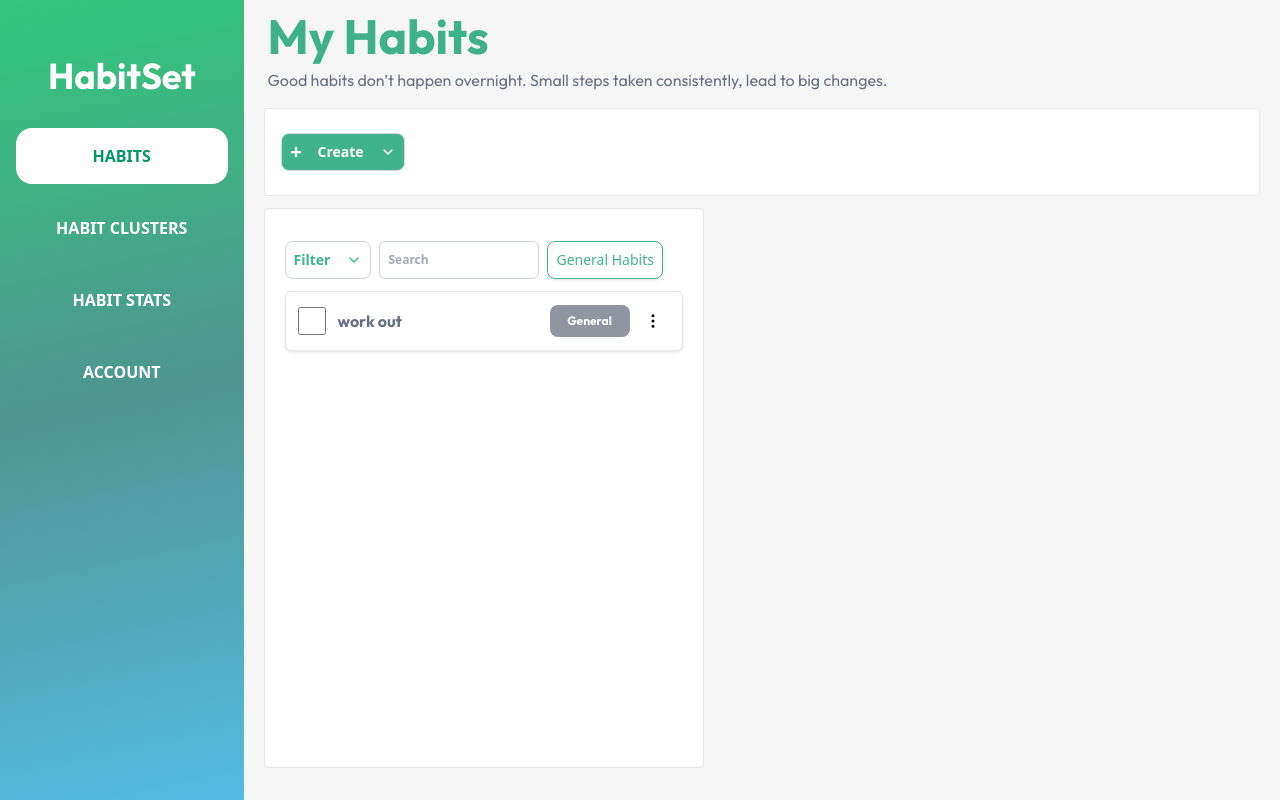
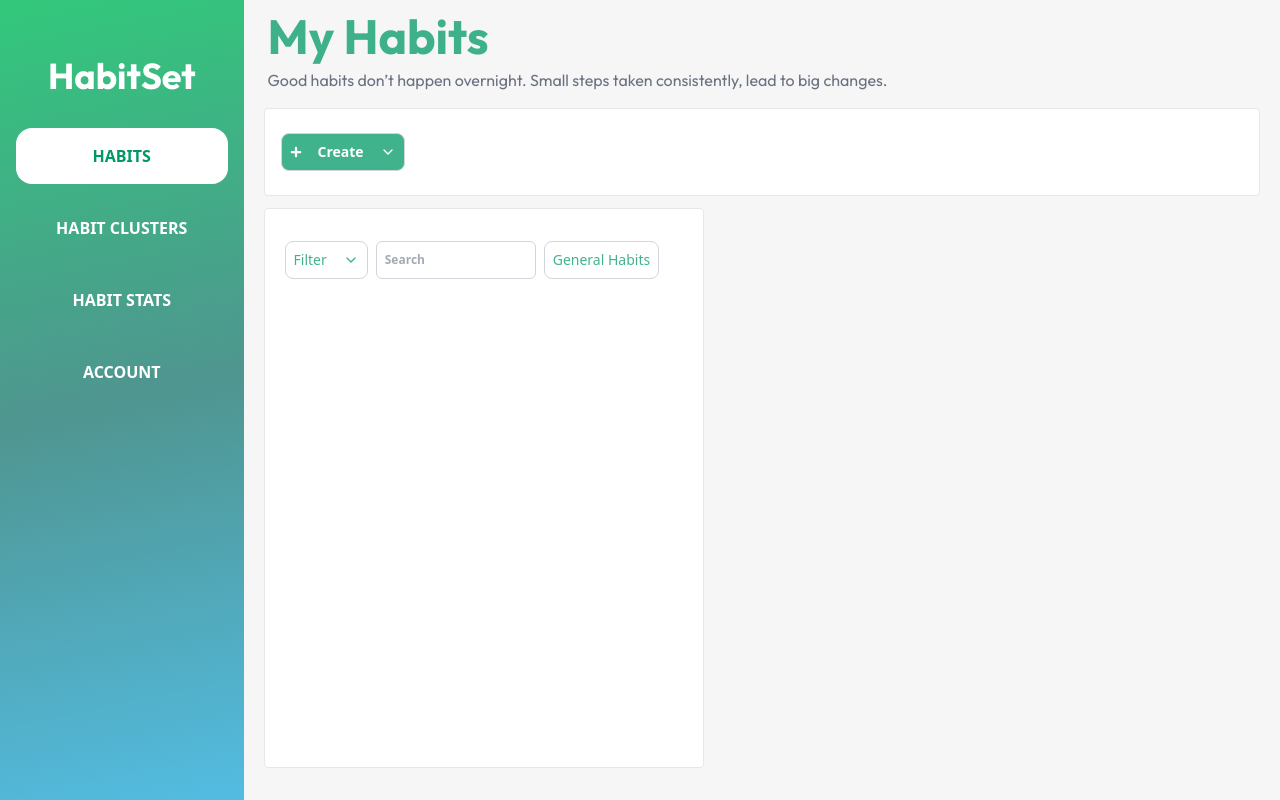
Before and after one commit to ramtin-matin/Habit-Tracker, a React (Vite) app in the folder frontend/: page /Habits in a window 1280 px wide. Built offline with nearby package versions, Linux system fonts and the light colour scheme.

Commit message:
save habits/clusters to local storage

```diff
--- a/frontend/src/components/pages/HabitContext.jsx
+++ b/frontend/src/components/pages/HabitContext.jsx
@@ -1,4 +1,4 @@
-import { createContext, useContext, useState } from "react";
+import { createContext, useContext, useState, useEffect } from "react";
 
 const HabitContext = createContext();
 
@@ -23,95 +23,35 @@ export const HabitProvider = ({ children }) => {
 
   const defaultColor = clusterColors[0].hex;
 
-  const [clusters, setClusters] = useState([
-    {
-      id: crypto.randomUUID(),
-      name: "General",
-      color: defaultColor,
-    },
-    {
-      id: crypto.randomUUID(),
-      name: "Health",
-      color: clusterColors[1].hex,
-    },
-    {
-      id: crypto.randomUUID(),
-      name: "Exercise",
-      color: clusterColors[2].hex,
-    },
-    {
-      id: crypto.randomUUID(),
-      name: "Morning",
-      color: clusterColors[3].hex,
-    },
-    {
-      id: crypto.randomUUID(),
-      name: "Afternoon",
-      color: clusterColors[4].hex,
-    },
-    {
-      id: crypto.randomUUID(),
-      name: "Evening",
-      color: clusterColors[5].hex,
-    },
-    {
-      id: crypto.randomUUID(),
-      name: "Night",
-      color: clusterColors[6].hex,
-    },
-    {
-      id: crypto.randomUUID(),
-      name: "After Work",
-      color: clusterColors[7].hex,
-    },
-  ]);
+  // set clusters to local storage
+  const [clusters, setClusters] = useState(() => {
+    const savedClusters = localStorage.getItem("clusters");
+    return savedClusters
+      ? JSON.parse(savedClusters)
+      : [
+          {
+            id: crypto.randomUUID(),
+            name: "General",
+            color: defaultColor,
+          },
+        ];
+  });
 
   const defaultCluster = clusters[0].id;
 
-  const [habits, setHabits] = useState([
-    {
-      id: crypto.randomUUID(),
-      name: "work out",
-      clusterId: clusters[0].id,
-      completed: false,
-      completedOn: null,
-    },
-    {
-      id: crypto.randomUUID(),
-      name: "read",
-      clusterId: clusters[1].id,
-      completed: false,
-      completedOn: null,
-    },
-    {
-      id: crypto.randomUUID(),
-      name: "drink water",
-      clusterId: clusters[2].id,
-      completed: false,
-      completedOn: null,
-    },
-    {
-      id: crypto.randomUUID(),
-      name: "homework",
-      clusterId: clusters[3].id,
-      completed: false,
-      completedOn: null,
-    },
-    {
-      id: crypto.randomUUID(),
-      name: "walk",
-      clusterId: clusters[4].id,
-      completed: false,
-      completedOn: null,
-    },
-    {
-      id: crypto.randomUUID(),
-      name: "journal",
-      clusterId: clusters[5].id,
-      completed: false,
-      completedOn: null,
-    },
-  ]);
+  // set habits to local storage
+  const [habits, setHabits] = useState(() => {
+    const savedHabits = localStorage.getItem("habits");
+    return savedHabits ? JSON.parse(savedHabits) : [];
+  });
+
+  useEffect(() => {
+    localStorage.setItem("habits", JSON.stringify(habits));
+  }, [habits]);
+
+  useEffect(() => {
+    localStorage.setItem("clusters", JSON.stringify(clusters));
+  }, [clusters]);
 
   // checks off habit and gets date when habit got completed
   const toggleHabitChecked = (habitId) => {
--- a/frontend/src/components/pages/habit-clusters/ClusterMenu.jsx
+++ b/frontend/src/components/pages/habit-clusters/ClusterMenu.jsx
@@ -8,7 +8,7 @@ const ClusterMenu = () => {
   return (
     <div>
       <button
-        className="p-2 max-sm:scale-90 text-sm text-emerald-600/75 hover:text-emerald-600 cursor-pointer shadow-sm border rounded-lg border-emerald-600/75 transition duration-100 ease-in active:bg-gray-50"
+        className="p-2 max-sm:scale-90 text-sm text-emerald-600/75 hover:text-emerald-600 hover:shadow-xs cursor-pointer border rounded-lg border-gray-300 transition duration-100 ease-in active:bg-gray-50"
         onClick={() => setClusterMenu(!clusterMenu)}
       >
         {activeCluster.name} Habits
--- a/frontend/src/components/pages/habit-clusters/HabitClusters.jsx
+++ b/frontend/src/components/pages/habit-clusters/HabitClusters.jsx
@@ -63,7 +63,7 @@ const HabitClusters = () => {
         <div className="flex gap-2 relative justify-center">
           <ClusterMenu />
           <button
-            className="p-2 w-15 max-sm:scale-90 max-sm:text-xs text-white bg-emerald-600/75 hover: cursor-pointer border rounded-lg border-gray-300 shadow-sm transition duration-100 ease-in active:bg-emerald-600/80"
+            className="p-1 w-15 max-sm:scale-90 max-sm:text-xs text-white bg-emerald-600/75 hover: cursor-pointer border rounded-lg border-gray-300 shadow-sm transition duration-100 ease-in active:bg-emerald-600/80"
             onClick={() => setEditMenu(!editMenu)}
           >
             Edit
--- a/frontend/src/components/pages/habits/Habits.jsx
+++ b/frontend/src/components/pages/habits/Habits.jsx
@@ -37,10 +37,10 @@ const Habits = () => {
         <div className="mt-3">
           <div className="flex gap-2 ">
             <button
-              className="relative flex justify-center gap-4 text-sm p-2 font-bold cursor-pointer rounded-lg active:scale-99 text-emerald-600/75 hover:shadow-xs bg-white border-1 border-gray-300"
+              className="relative flex justify-center gap-4 text-sm p-2 cursor-pointer rounded-lg active:scale-99 text-emerald-600/75 hover:shadow-xs bg-white border-1 border-gray-300"
               onClick={() => setFilterMenu(!filterMenu)}
             >
-              <span className="hidden sm:inline font-bold">Filter</span>
+              <span className="hidden sm:inline">Filter</span>
               <ChevronDown className="m-auto w-4 h-4" />
             </button>
             <input
```
